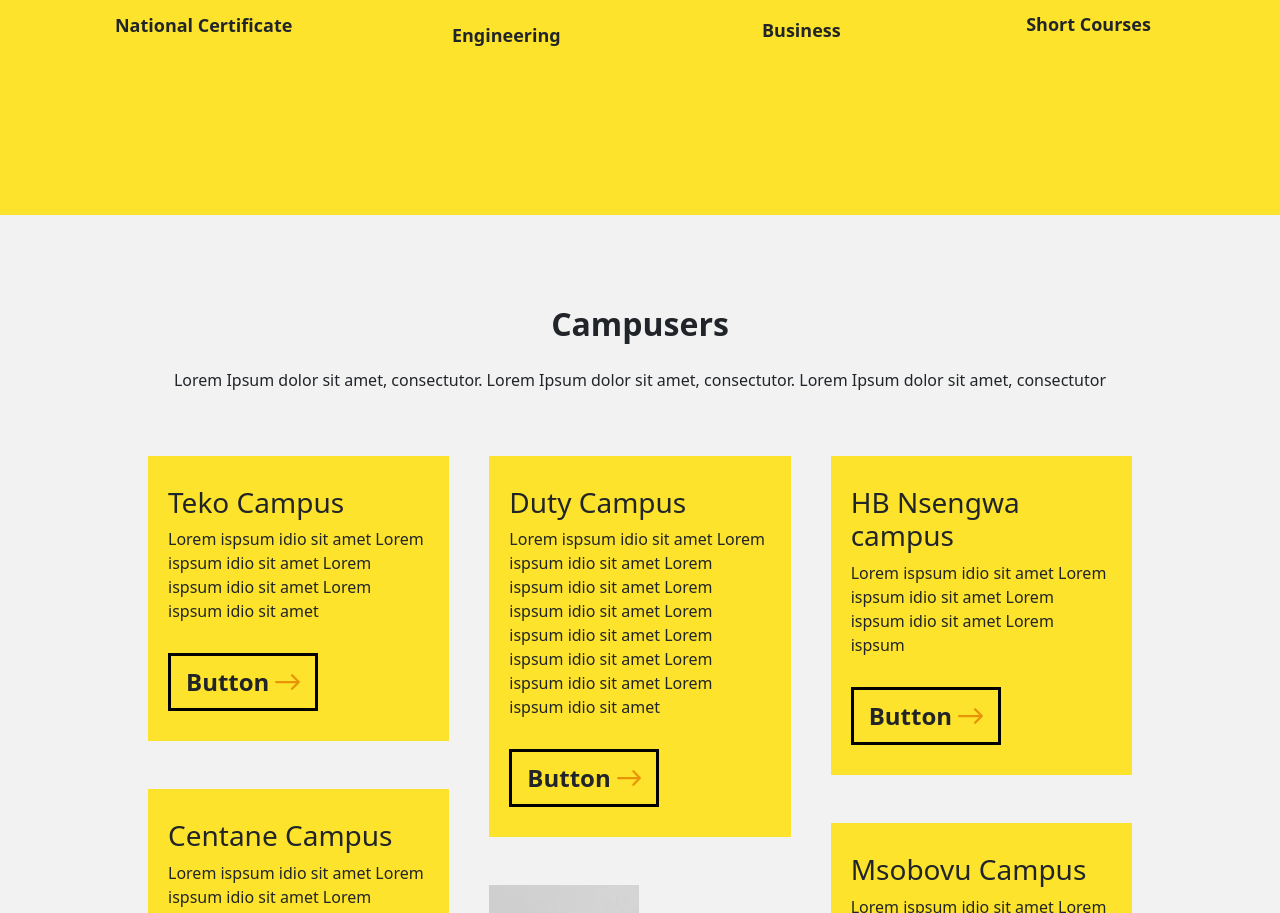
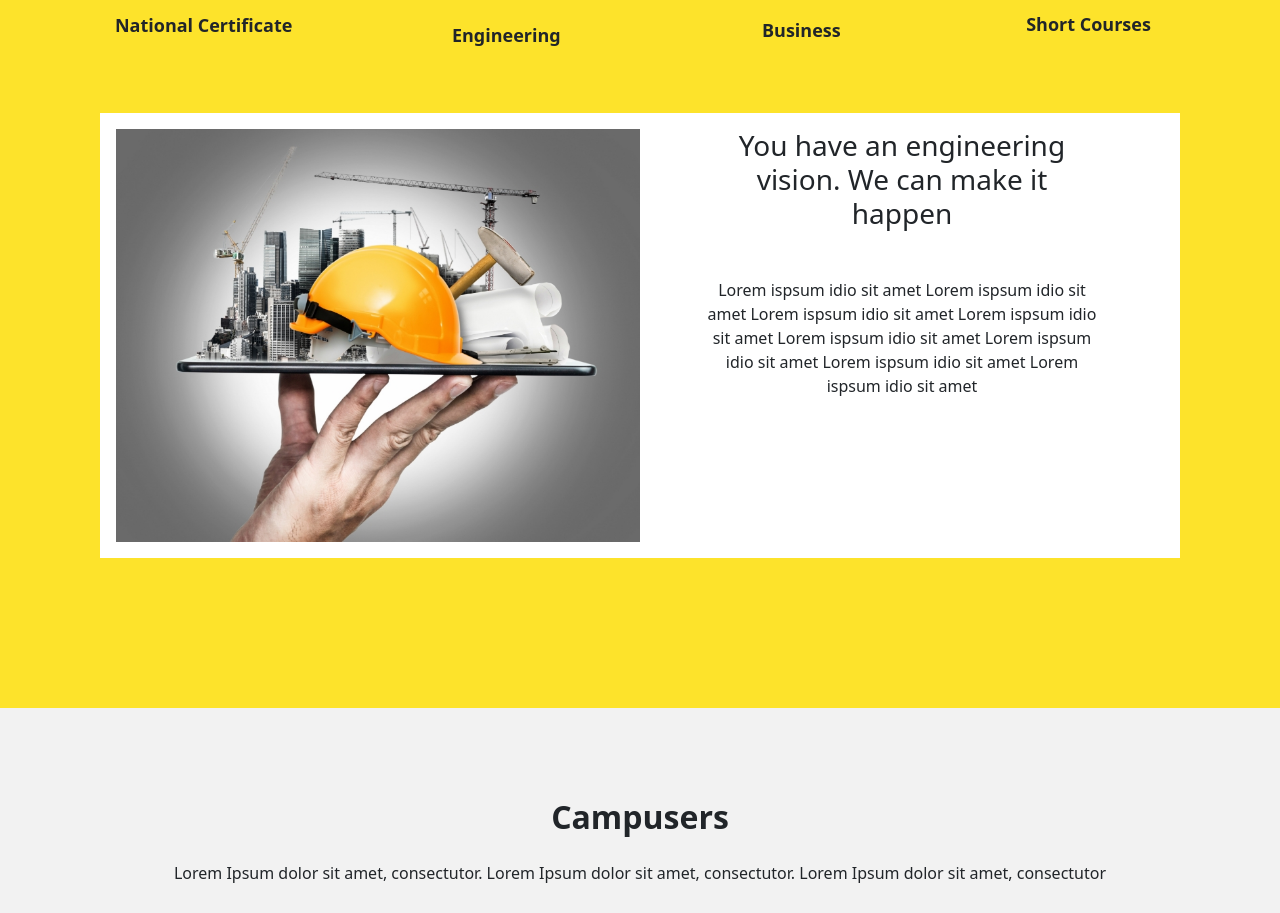
Before and after one commit to emmyobonyo/Frontend-Assignment, a React (Create React App) app: page / in a window 1280 px wide. Shown: the part 2151-3064 px from the top of the page. Built offline with nearby package versions, Linux system fonts and the light colour scheme; the HTML template or start-up script is replaced by a standard one.

Commit message:
add dynamic cards to section

```diff
--- a/src/components/Programmes.js
+++ b/src/components/Programmes.js
@@ -1,11 +1,20 @@
-import React from "react";
+import React, { useState } from "react";
 import programmes from "../data/programmes";
+import programDetails from "../data/programDetails";
 
 function Programmes() {
-  const programmesOffered = programmes.map((programme) => (
+  const [state, setState] = useState(0);
+  const changeContents = (index) => {
+    setState(index);
+  };
+  const programmesOffered = programmes.map((programme, index) => (
     <div>
       <div className="programme__image">
-        <img className="w-75 h-75" src={programme.image} />
+        <img
+          className="w-75 h-75"
+          src={programme.image}
+          onClick={() => changeContents(index)}
+        />
       </div>
       <p className="mt-4 programme__text">{programme.text}</p>
     </div>
@@ -24,6 +33,19 @@ function Programmes() {
         <div className="d-flex flex-column flex-md-row justify-content-between mt-5">
           {programmesOffered}
         </div>
+        <div class="bg-white mt-5">
+          <div class="d-none d-md-flex .bg-white p-3">
+            <img class="w-50 h-50" src={programDetails[state].image} />
+            <div>
+              <h3 class="w-75 mx-auto fw-normal">
+                You have an engineering vision. We can make it happen
+              </h3>
+              <p class="mt-5 w-75 mx-auto">
+                {programDetails[state].description}
+              </p>
+            </div>
+          </div>
+        </div>
       </div>
     </div>
   );
--- /dev/null
+++ b/src/data/programDetails.js
@@ -0,0 +1,22 @@
+export default [
+  {
+    image: "./assets/engineering.jpg",
+    description:
+      "Lorem ispsum idio sit amet Lorem ispsum idio sit amet Lorem ispsum idio sit amet Lorem ispsum idio sit amet Lorem ispsum idio sit amet Lorem ispsum idio sit amet Lorem ispsum idio sit amet Lorem ispsum idio sit amet",
+  },
+  {
+    image: "./assets/construction.jpg",
+    description:
+      "Lorem ispsum idio sit amet Lorem ispsum idio sit amet Lorem ispsum idio sit amet Lorem ispsum idio sit amet Lorem ispsum idio sit amet Lorem ispsum idio sit amet Lorem ispsum idio sit amet Lorem ispsum idio sit amet",
+  },
+  {
+    image: "./assets/engineering.jpg",
+    description:
+      "Lorem ispsum idio sit amet Lorem ispsum idio sit amet Lorem ispsum idio sit amet Lorem ispsum idio sit amet Lorem ispsum idio sit amet Lorem ispsum idio sit amet Lorem ispsum idio sit amet Lorem ispsum idio sit amet",
+  },
+  {
+    image: "./assets/construction.jpg",
+    description:
+      "Lorem ispsum idio sit amet Lorem ispsum idio sit amet Lorem ispsum idio sit amet Lorem ispsum idio sit amet Lorem ispsum idio sit amet Lorem ispsum idio sit amet Lorem ispsum idio sit amet Lorem ispsum idio sit amet",
+  },
+];
```
Also changed, not shown: public/assets/construction.jpg (renamed from public/assets/construction-site-silhouettes.jpg), public/assets/engineering.jpg (renamed from public/assets/innovative-architecture-civil-engineering-plan.jpg).
